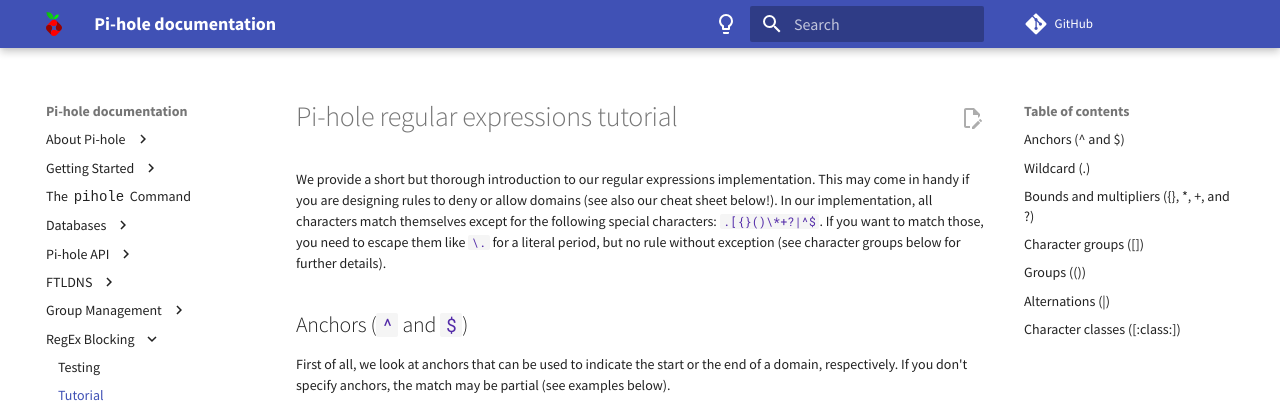
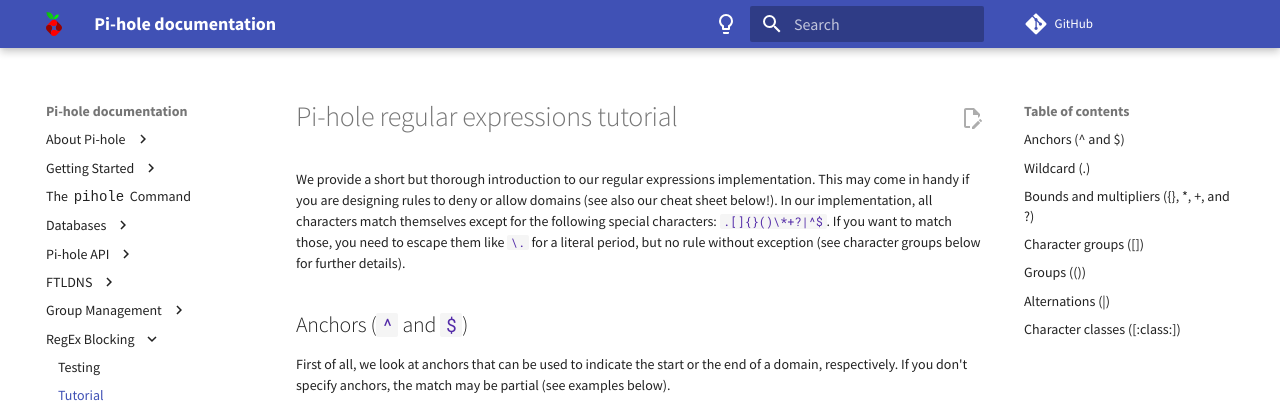
Before and after one commit to pi-hole/docs, an MkDocs documentation site: the page built from docs/regex/tutorial.md, in a window 1280 px wide and 900 px high. Shown: the top 405 px of the window. Built offline with MkDocs 1.6.1 and Material for MkDocs 9.7.7, drawn with Linux system fonts in a browser that asks for light colours; comment, search, counter and statistics services are not loaded.

```diff
--- a/docs/regex/tutorial.md
+++ b/docs/regex/tutorial.md
@@ -1,6 +1,6 @@
 # Pi-hole regular expressions tutorial
 
-We provide a short but thorough introduction to our regular expressions implementation. This may come in handy if you are designing rules to deny or allow domains (see also our cheat sheet below!). In our implementation, all characters match themselves except for the following special characters: `.[{}()\*+?|^$`. If you want to match those, you need to escape them like `\.` for a literal period, but no rule without exception (see character groups below for further details).
+We provide a short but thorough introduction to our regular expressions implementation. This may come in handy if you are designing rules to deny or allow domains (see also our cheat sheet below!). In our implementation, all characters match themselves except for the following special characters: `.[]{}()\*+?|^$`. If you want to match those, you need to escape them like `\.` for a literal period, but no rule without exception (see character groups below for further details).
 
 ## Anchors (`^` and `$`)
 
@@ -104,7 +104,7 @@ Character class | Equivalent | Pi-hole specific | Interpretation
 `[[:space:]]` | `[ \f\n\r\t\v]` | Yes | white-space characters
 `[[:xdigit:]]` | `[0-9a-fA-F]` | Yes | hexadecimal digits
 
-*) FTL matches case-insensitive by default as case does not matter in domain names
+\* FTL matches case-insensitive by default as case does not matter in domain names
 
 Note that character classes are abbreviations, they need to be used in character groups, i.e., enclosed in `[]`. As such, the equivalent of `[0-9]` would be `[[:digit:]]`, *not* `[:digit:]`. It is allowed to mix character classes with classical character groups. For example, `[a-z0-9]` is identical to `[a-z[:digit:]]`.
 
```
